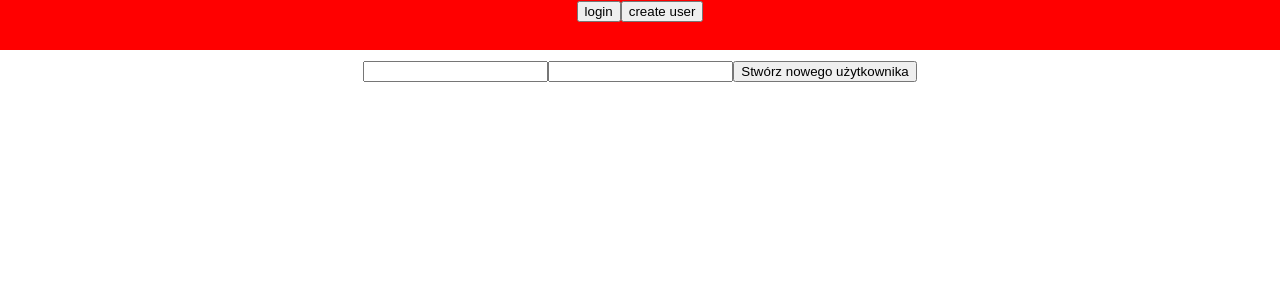
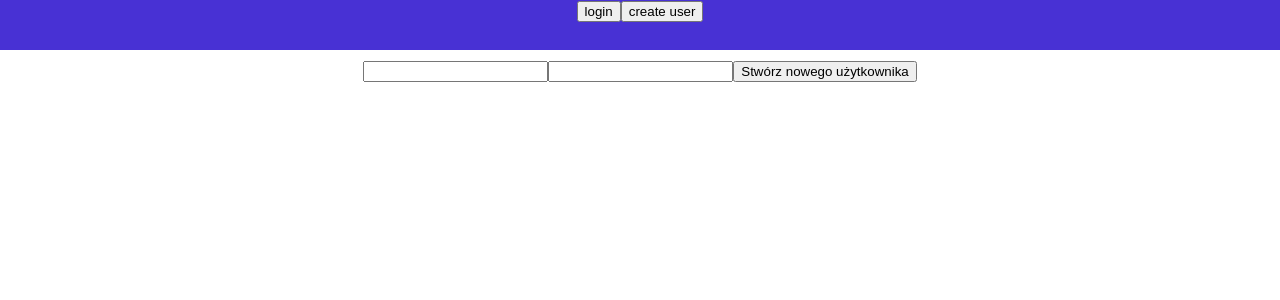
Before and after one commit to jakubpodolski/notes-app, a React (Create React App) app: page / in a window 1280 px wide. Shown: the top 300 px of the page. Built offline with nearby package versions, Linux system fonts and the light colour scheme.

Commit message:
new color

```diff
--- a/src/Components/Header/Header.css
+++ b/src/Components/Header/Header.css
@@ -1,6 +1,6 @@
 .div-wrapper-header {
   height: 50px;
-  background-color: red;
+  background-color: #4831d4;
   width: 100%;
   margin-bottom: 10px;
   margin-top: -60px;
```
